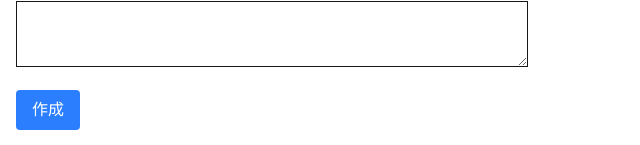
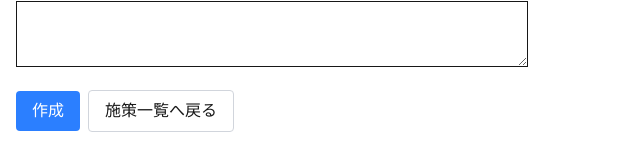
Before and after one commit to tsuyoppon/plan-monitoring-prototype, a Next.js app: page /initiatives/new in a window 1280 px wide. Shown: the part 841-986 px from the top of the page, without its empty margins (0-640 px from the left). Built offline with nearby package versions, Linux system fonts and the light colour scheme.

Commit message:
Add back button on initiative create

```diff
--- a/pages/initiatives/new.tsx
+++ b/pages/initiatives/new.tsx
@@ -73,7 +73,16 @@
           <label className="block mb-1">スケジュール詳細</label>
           <textarea name="scheduleText" value={formData.scheduleText} onChange={handleChange} className="border w-full p-2" />
         </div>
-        <button type="submit" className="bg-blue-500 text-white px-4 py-2 rounded">作成</button>
+        <div className="flex items-center gap-2">
+          <button type="submit" className="bg-blue-500 text-white px-4 py-2 rounded">作成</button>
+          <button
+            type="button"
+            onClick={() => router.push('/initiatives')}
+            className="border border-gray-300 px-4 py-2 rounded"
+          >
+            施策一覧へ戻る
+          </button>
+        </div>
       </form>
     </div>
   );
```
